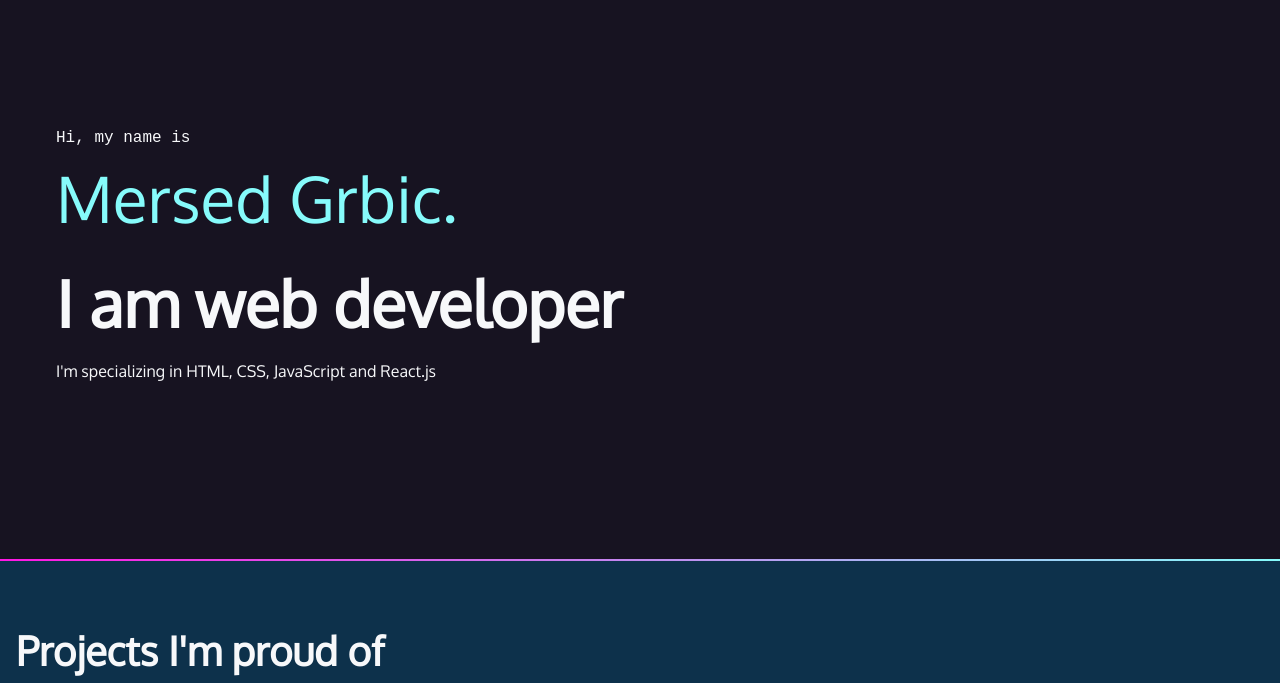
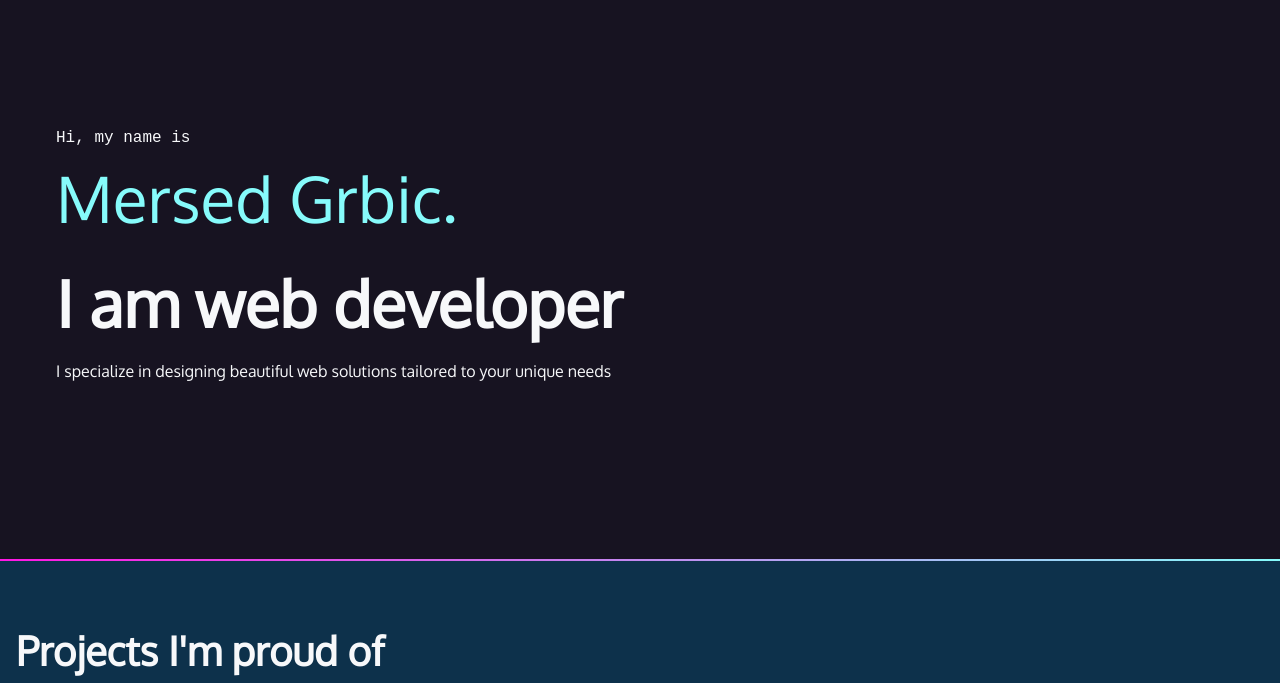
Before and after one commit to MersedGrbic/mersedgrbic.github.io, a website: page index.html in a window 1280 px wide. Shown: the part 117-800 px from the top of the page. Drawn offline with nearby package versions, Linux system fonts and the light colour scheme; a web font is replaced by a local one.

Commit message:
Text update

```diff
--- a/index.html
+++ b/index.html
@@ -10,7 +10,7 @@
     <link href="https://cdnjs.cloudflare.com/ajax/libs/font-awesome/4.7.0/css/font-awesome.min.css" rel="stylesheet">
     <link rel="stylesheet" href="path/to/font-awesome/css/font-awesome.min.css">
     <link href="https://unpkg.com/aos@2.3.1/dist/aos.css" rel="stylesheet">
-
+    <link rel="icon" type="image/x-icon" href="/images/programmer-icon.ico">
 
     <title>Mersed Grbic's Portfolio Website</title>
 </head>
@@ -37,7 +37,7 @@
     <section id="intro">
         <p class="name">Hi, my name is <span>Mersed Grbic.</span></p>
         <h2>I am web developer</h2>
-        <p>I'm specializing in HTML, CSS, JavaScript and React.js</p>
+        <p>I specialize in designing beautiful web solutions tailored to your unique needs</p>
      </section>
 
     <div class="gradient"></div>
```
Also changed, not shown: images/programmer-icon.ico (added).
